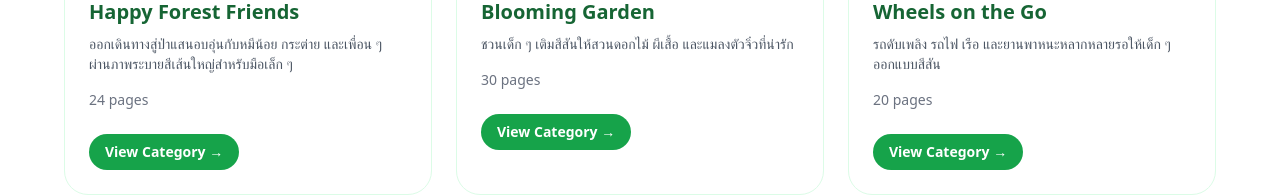
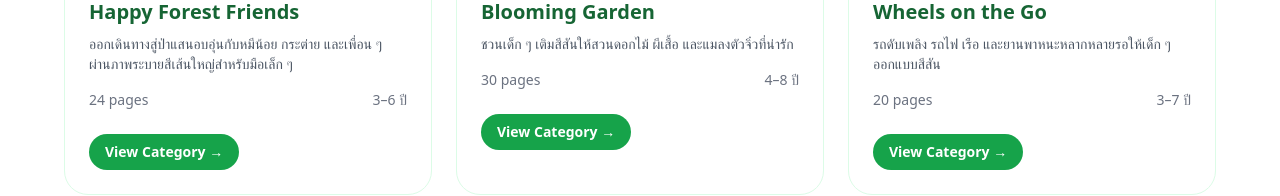
Before and after one commit to choomgm-coder/happy-coloring-book, a Next.js app: page /products in a window 1280 px wide. Shown: the part 543-739 px from the top of the page. Built offline with nearby package versions, Linux system fonts and the light colour scheme.

Commit message:
Update page.tsx

```diff
--- a/app/products/page.tsx
+++ b/app/products/page.tsx
@@ -29,7 +29,7 @@ Browse all printable books and worksheets. </p> </div>
 
             <div className="mt-4 flex items-center justify-between text-sm text-gray-500">
               <span>{product.pages} pages</span>
-              <span>{product.age}</span>
+              <span>{product.ages}</span>
             </div>
 
             <div className="mt-6 inline-flex items-center rounded-full bg-green-600 px-4 py-2 text-sm font-semibold text-white">
```
